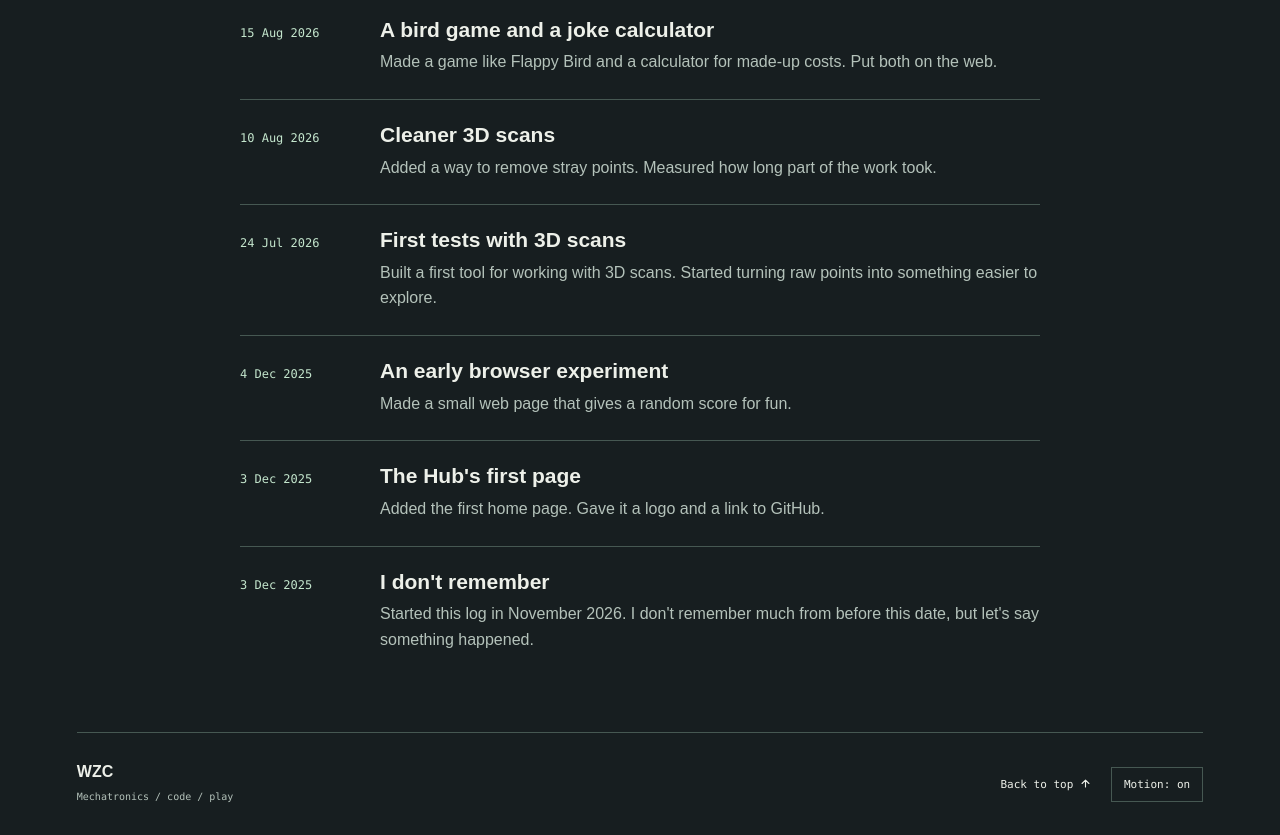
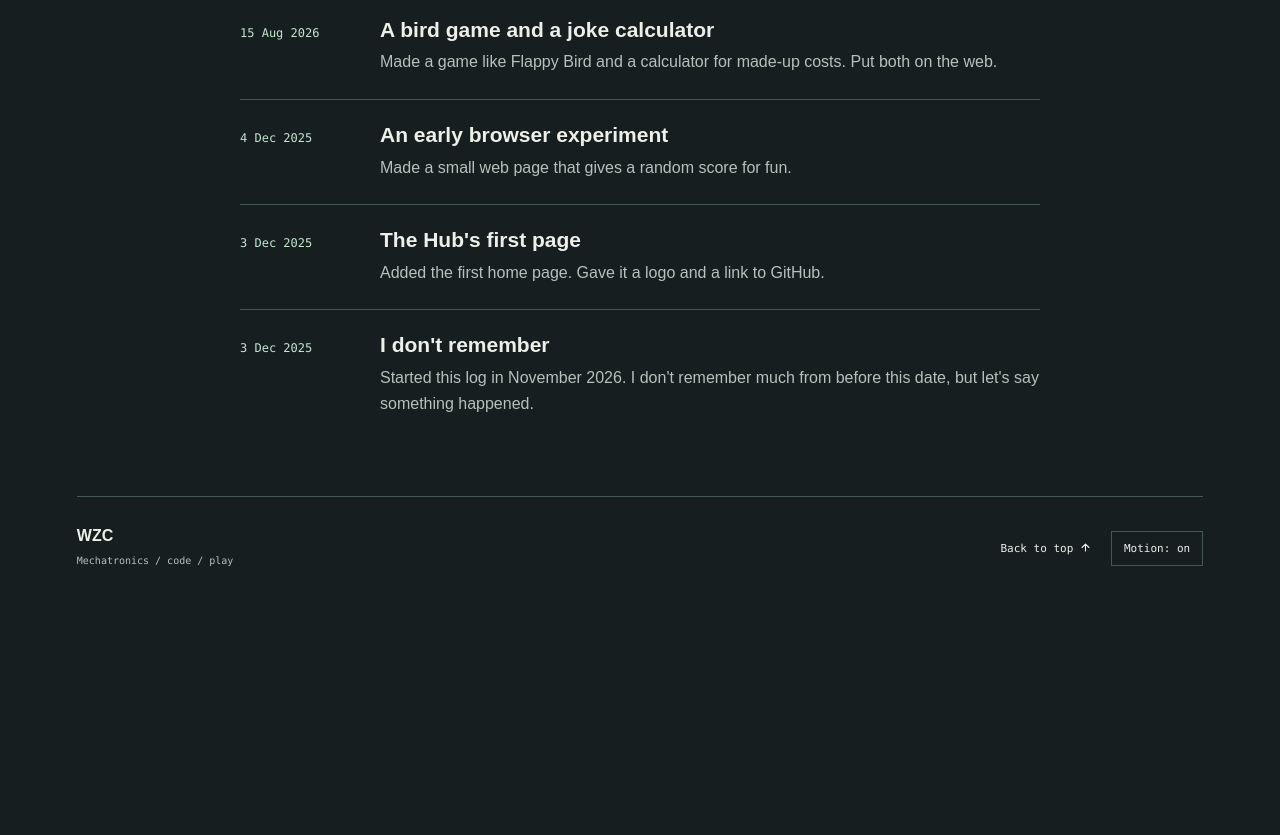
Before and after one commit to wzzzodiac/wzzzodiac.github.io, a plain HTML site: page log.html in a window 1280 px wide. Shown: the part 3980-4815 px from the top of the page. After the commit the page ends 4579 px from the top, so only its background shows below. Drawn offline with Linux system fonts and the light colour scheme.

Commit message:
Remove two 3D scan entries from the Hub Log

```diff
--- a/log.html
+++ b/log.html
@@ -227,20 +227,6 @@
       </div>
     </article>
     <article class="log-entry">
-      <time datetime="2026-08-10">10 Aug 2026</time>
-      <div>
-        <h2>Cleaner 3D scans</h2>
-        <p>Added a way to remove stray points. Measured how long part of the work took.</p>
-      </div>
-    </article>
-    <article class="log-entry">
-      <time datetime="2026-07-24">24 Jul 2026</time>
-      <div>
-        <h2>First tests with 3D scans</h2>
-        <p>Built a first tool for working with 3D scans. Started turning raw points into something easier to explore.</p>
-      </div>
-    </article>
-    <article class="log-entry">
       <time datetime="2025-12-04">4 Dec 2025</time>
       <div>
         <h2>An early browser experiment</h2>
```
